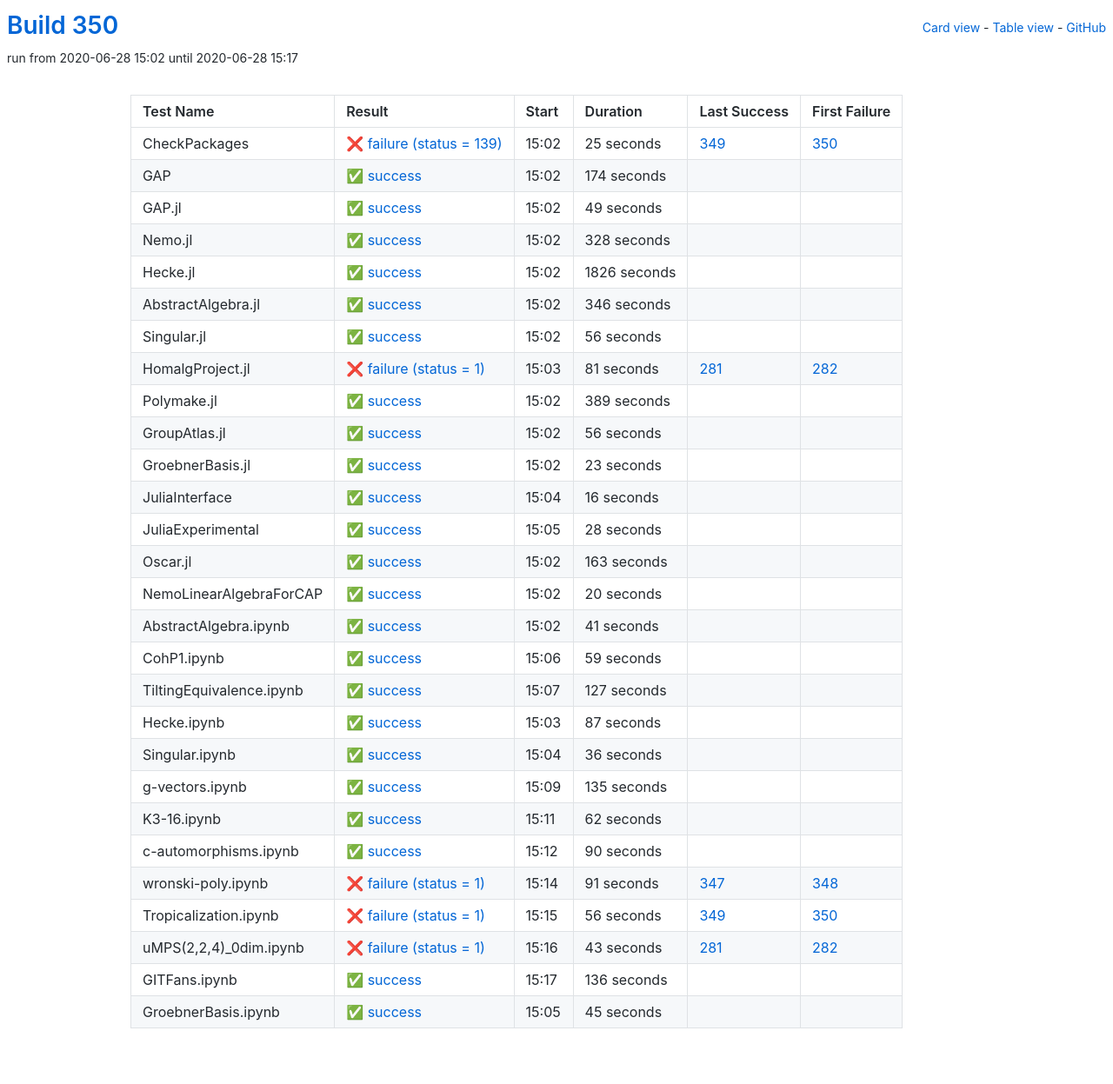
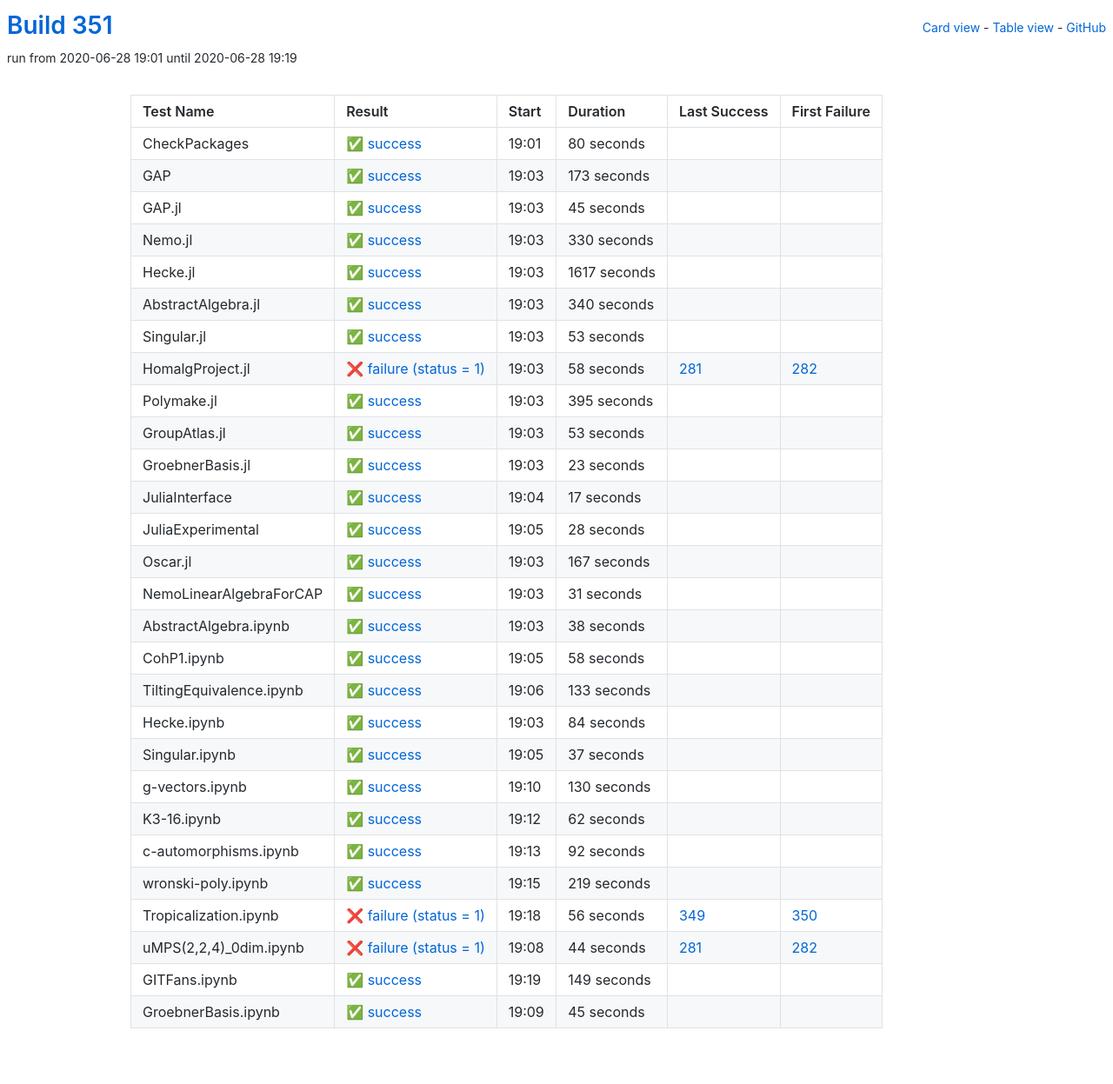
Before and after one commit to oscar-system/oscar-ci-status-stable, a Jekyll site: the page built from table.html, in a window 1280 px wide. Shown: the whole page at 87% size. Built offline with Jekyll 4.4.1, drawn with Linux system fonts in a browser that asks for light colours.

Commit message:
Build #351

```diff
--- a/_data/ci.yml
+++ b/_data/ci.yml
@@ -1,6 +1,6 @@
 ---
-build: 350
-build_url: https://oscarci.mathematik.uni-kl.de/job/oscar-stable/350/
+build: 351
+build_url: https://oscarci.mathematik.uni-kl.de/job/oscar-stable/351/
 job: oscar-stable
 organization: oscar-system
 repo: oscar-ci-status-stable
@@ -8,128 +8,128 @@ repourl: https://github.com/oscar-system/oscar-ci-status-stable
 tests:
 - name: CheckPackages
   id: checkpackages
-  log: https://oscarci.mathematik.uni-kl.de/job/oscar-stable/350/artifact/logs/build-350/CheckPackages.log
-  start: 2020-06-28 15:02
-  success: false
-  exitcode: 139
-  status: failure
-  duration: 25
-  last_success: 349
-  last_success_url: https://oscarci.mathematik.uni-kl.de/job/oscar-stable/349/
-  first_failure: 350
-  first_failure_url: https://oscarci.mathematik.uni-kl.de/job/oscar-stable/350/
-- name: GAP
-  id: gap
-  log: https://oscarci.mathematik.uni-kl.de/job/oscar-stable/350/artifact/logs/build-350/GAP.log
-  start: 2020-06-28 15:02
+  log: https://oscarci.mathematik.uni-kl.de/job/oscar-stable/351/artifact/logs/build-351/CheckPackages.log
+  start: 2020-06-28 19:01
   success: true
   exitcode: 0
   status: success
-  duration: 174
+  duration: 80
+  last_success: false
+  last_success_url:
+  first_failure: false
+  first_failure_url:
+- name: GAP
+  id: gap
+  log: https://oscarci.mathematik.uni-kl.de/job/oscar-stable/351/artifact/logs/build-351/GAP.log
+  start: 2020-06-28 19:03
+  success: true
+  exitcode: 0
+  status: success
+  duration: 173
   last_success: false
   last_success_url:
   first_failure: false
   first_failure_url:
 - name: GAP.jl
   id: gap-jl
-  log: https://oscarci.mathematik.uni-kl.de/job/oscar-stable/350/artifact/logs/build-350/GAP.jl.log
-  start: 2020-06-28 15:02
+  log: https://oscarci.mathematik.uni-kl.de/job/oscar-stable/351/artifact/logs/build-351/GAP.jl.log
+  start: 2020-06-28 19:03
   success: true
   exitcode: 0
   status: success
-  duration: 49
+  duration: 45
   last_success: false
   last_success_url:
   first_failure: false
   first_failure_url:
 - name: Nemo.jl
   id: nemo-jl
-  log: https://oscarci.mathematik.uni-kl.de/job/oscar-stable/350/artifact/logs/build-350/Nemo.jl.log
-  start: 2020-06-28 15:02
+  log: https://oscarci.mathematik.uni-kl.de/job/oscar-stable/351/artifact/logs/build-351/Nemo.jl.log
+  start: 2020-06-28 19:03
   success: true
   exitcode: 0
   status: success
-  duration: 328
+  duration: 330
   last_success: false
   last_success_url:
   first_failure: false
   first_failure_url:
 - name: Hecke.jl
   id: hecke-jl
-  log: https://oscarci.mathematik.uni-kl.de/job/oscar-stable/350/artifact/logs/build-350/Hecke.jl.log
-  start: 2020-06-28 15:02
+  log: https://oscarci.mathematik.uni-kl.de/job/oscar-stable/351/artifact/logs/build-351/Hecke.jl.log
+  start: 2020-06-28 19:03
   success: true
   exitcode: 0
   status: success
-  duration: 1826
+  duration: 1617
   last_success: false
   last_success_url:
   first_failure: false
   first_failure_url:
 - name: AbstractAlgebra.jl
   id: abstractalgebra-jl
-  log: https://oscarci.mathematik.uni-kl.de/job/oscar-stable/350/artifact/logs/build-350/AbstractAlgebra.jl.log
-  start: 2020-06-28 15:02
+  log: https://oscarci.mathematik.uni-kl.de/job/oscar-stable/351/artifact/logs/build-351/AbstractAlgebra.jl.log
+  start: 2020-06-28 19:03
   success: true
   exitcode: 0
   status: success
-  duration: 346
+  duration: 340
   last_success: false
   last_success_url:
   first_failure: false
   first_failure_url:
 - name: Singular.jl
   id: singular-jl
-  log: https://oscarci.mathematik.uni-kl.de/job/oscar-stable/350/artifact/logs/build-350/Singular.jl.log
-  start: 2020-06-28 15:02
+  log: https://oscarci.mathematik.uni-kl.de/job/oscar-stable/351/artifact/logs/build-351/Singular.jl.log
+  start: 2020-06-28 19:03
   success: true
   exitcode: 0
   status: success
-  duration: 56
+  duration: 53
   last_success: false
   last_success_url:
   first_failure: false
   first_failure_url:
 - name: HomalgProject.jl
   id: homalgproject-jl
-  log: https://oscarci.mathematik.uni-kl.de/job/oscar-stable/350/artifact/logs/build-350/HomalgProject.jl.log
-  start: 2020-06-28 15:03
+  log: https://oscarci.mathematik.uni-kl.de/job/oscar-stable/351/artifact/logs/build-351/HomalgProject.jl.log
+  start: 2020-06-28 19:03
   success: false
   exitcode: 1
   status: failure
-  duration: 81
+  duration: 58
   last_success: 281
   last_success_url: https://oscarci.mathematik.uni-kl.de/job/oscar-stable/281/
   first_failure: 282
   first_failure_url: https://oscarci.mathematik.uni-kl.de/job/oscar-stable/282/
 - name: Polymake.jl
   id: polymake-jl
-  log: https://oscarci.mathematik.uni-kl.de/job/oscar-stable/350/artifact/logs/build-350/Polymake.jl.log
-  start: 2020-06-28 15:02
+  log: https://oscarci.mathematik.uni-kl.de/job/oscar-stable/351/artifact/logs/build-351/Polymake.jl.log
+  start: 2020-06-28 19:03
   success: true
   exitcode: 0
   status: success
-  duration: 389
+  duration: 395
   last_success: false
   last_success_url:
   first_failure: false
   first_failure_url:
 - name: GroupAtlas.jl
   id: groupatlas-jl
-  log: https://oscarci.mathematik.uni-kl.de/job/oscar-stable/350/artifact/logs/build-350/GroupAtlas.jl.log
-  start: 2020-06-28 15:02
+  log: https://oscarci.mathematik.uni-kl.de/job/oscar-stable/351/artifact/logs/build-351/GroupAtlas.jl.log
+  start: 2020-06-28 19:03
   success: true
   exitcode: 0
   status: success
-  duration: 56
+  duration: 53
   last_success: false
   last_success_url:
   first_failure: false
   first_failure_url:
 - name: GroebnerBasis.jl
   id: groebnerbasis-jl
-  log: https://oscarci.mathematik.uni-kl.de/job/oscar-stable/350/artifact/logs/build-350/GroebnerBasis.jl.log
-  start: 2020-06-28 15:02
+  log: https://oscarci.mathematik.uni-kl.de/job/oscar-stable/351/artifact/logs/build-351/GroebnerBasis.jl.log
+  start: 2020-06-28 19:03
   success: true
   exitcode: 0
   status: success
@@ -140,20 +140,20 @@ tests:
   first_failure_url:
 - name: JuliaInterface
   id: juliainterface
-  log: https://oscarci.mathematik.uni-kl.de/job/oscar-stable/350/artifact/logs/build-350/JuliaInterface.log
-  start: 2020-06-28 15:04
+  log: https://oscarci.mathematik.uni-kl.de/job/oscar-stable/351/artifact/logs/build-351/JuliaInterface.log
+  start: 2020-06-28 19:04
   success: true
   exitcode: 0
   status: success
-  duration: 16
+  duration: 17
   last_success: false
   last_success_url:
   first_failure: false
   first_failure_url:
 - name: JuliaExperimental
   id: juliaexperimental
-  log: https://oscarci.mathematik.uni-kl.de/job/oscar-stable/350/artifact/logs/build-350/JuliaExperimental.log
-  start: 2020-06-28 15:05
+  log: https://oscarci.mathematik.uni-kl.de/job/oscar-stable/351/artifact/logs/build-351/JuliaExperimental.log
+  start: 2020-06-28 19:05
   success: true
   exitcode: 0
   status: success
@@ -164,104 +164,104 @@ tests:
   first_failure_url:
 - name: Oscar.jl
   id: oscar-jl
-  log: https://oscarci.mathematik.uni-kl.de/job/oscar-stable/350/artifact/logs/build-350/Oscar.jl.log
-  start: 2020-06-28 15:02
+  log: https://oscarci.mathematik.uni-kl.de/job/oscar-stable/351/artifact/logs/build-351/Oscar.jl.log
+  start: 2020-06-28 19:03
   success: true
   exitcode: 0
   status: success
-  duration: 163
+  duration: 167
   last_success: false
   last_success_url:
   first_failure: false
   first_failure_url:
 - name: NemoLinearAlgebraForCAP
   id: nemolinearalgebraforcap
-  log: https://oscarci.mathematik.uni-kl.de/job/oscar-stable/350/artifact/logs/build-350/NemoLinearAlgebraForCAP.log
-  start: 2020-06-28 15:02
+  log: https://oscarci.mathematik.uni-kl.de/job/oscar-stable/351/artifact/logs/build-351/NemoLinearAlgebraForCAP.log
+  start: 2020-06-28 19:03
   success: true
   exitcode: 0
   status: success
-  duration: 20
+  duration: 31
   last_success: false
   last_success_url:
   first_failure: false
   first_failure_url:
 - name: AbstractAlgebra.ipynb
   id: abstractalgebra-ipynb
-  log: https://oscarci.mathematik.uni-kl.de/job/oscar-stable/350/artifact/logs/build-350/AbstractAlgebra.ipynb.log
-  start: 2020-06-28 15:02
+  log: https://oscarci.mathematik.uni-kl.de/job/oscar-stable/351/artifact/logs/build-351/AbstractAlgebra.ipynb.log
+  start: 2020-06-28 19:03
   success: true
   exitcode: 0
   status: success
-  duration: 41
+  duration: 38
   last_success: false
   last_success_url:
   first_failure: false
   first_failure_url:
 - name: CohP1.ipynb
   id: cohp1-ipynb
-  log: https://oscarci.mathematik.uni-kl.de/job/oscar-stable/350/artifact/logs/build-350/CohP1.ipynb.log
-  start: 2020-06-28 15:06
+  log: https://oscarci.mathematik.uni-kl.de/job/oscar-stable/351/artifact/logs/build-351/CohP1.ipynb.log
+  start: 2020-06-28 19:05
   success: true
   exitcode: 0
   status: success
-  duration: 59
+  duration: 58
   last_success: false
   last_success_url:
   first_failure: false
   first_failure_url:
 - name: TiltingEquivalence.ipynb
   id: tiltingequivalence-ipynb
-  log: https://oscarci.mathematik.uni-kl.de/job/oscar-stable/350/artifact/logs/build-350/TiltingEquivalence.ipynb.log
-  start: 2020-06-28 15:07
+  log: https://oscarci.mathematik.uni-kl.de/job/oscar-stable/351/artifact/logs/build-351/TiltingEquivalence.ipynb.log
+  start: 2020-06-28 19:06
   success: true
   exitcode: 0
   status: success
-  duration: 127
+  duration: 133
   last_success: false
   last_success_url:
   first_failure: false
   first_failure_url:
 - name: Hecke.ipynb
   id: hecke-ipynb
-  log: https://oscarci.mathematik.uni-kl.de/job/oscar-stable/350/artifact/logs/build-350/Hecke.ipynb.log
-  start: 2020-06-28 15:03
+  log: https://oscarci.mathematik.uni-kl.de/job/oscar-stable/351/artifact/logs/build-351/Hecke.ipynb.log
+  start: 2020-06-28 19:03
   success: true
   exitcode: 0
   status: success
-  duration: 87
+  duration: 84
   last_success: false
   last_success_url:
   first_failure: false
   first_failure_url:
 - name: Singular.ipynb
   id: singular-ipynb
-  log: https://oscarci.mathematik.uni-kl.de/job/oscar-stable/350/artifact/logs/build-350/Singular.ipynb.log
-  start: 2020-06-28 15:04
+  log: https://oscarci.mathematik.uni-kl.de/job/oscar-stable/351/artifact/logs/build-351/Singular.ipynb.log
+  start: 2020-06-28 19:05
   success: true
   exitcode: 0
   status: success
-  duration: 36
+  duration: 37
   last_success: false
   last_success_url:
   first_failure: false
   first_failure_url:
 - name: g-vectors.ipynb
   id: g-vectors-ipynb
-  log: https://oscarci.mathematik.uni-kl.de/job/oscar-stable/350/artifact/logs/build-350/g-vectors.ipynb.log
-  start: 2020-06-28 15:09
+  log: https://oscarci.mathematik.uni-kl.de/job/oscar-stable/351/artifact/logs/build-351/g-vectors.ipynb.log
+  start: 2020-06-28 19:10
   success: true
   exitcode: 0
   status: success
-  duration: 135
+  duration: 130
   last_success: false
   last_success_url:
   first_failure: false
   first_failure_url:
 - name: K3-16.ipynb
   id: k3-16-ipynb
-  log: https://oscarci.mathematik.uni-kl.de/job/oscar-stable/350/artifact/logs/build-350/K3-16.ipynb.log
-  start: 2020-06-28 15:11
+  log: https://oscarci.mathematik.uni-kl.de/job/oscar-stable/351/artifact/logs/build-351/K3-16.ipynb.log
+  start: 2020-06-28 19:12
   success: true
   exitcode: 0
   status: success
@@ -272,32 +272,32 @@ tests:
   first_failure_url:
 - name: c-automorphisms.ipynb
   id: c-automorphisms-ipynb
-  log: https://oscarci.mathematik.uni-kl.de/job/oscar-stable/350/artifact/logs/build-350/c-automorphisms.ipynb.log
-  start: 2020-06-28 15:12
+  log: https://oscarci.mathematik.uni-kl.de/job/oscar-stable/351/artifact/logs/build-351/c-automorphisms.ipynb.log
+  start: 2020-06-28 19:13
   success: true
   exitcode: 0
   status: success
-  duration: 90
+  duration: 92
   last_success: false
   last_success_url:
   first_failure: false
   first_failure_url:
 - name: wronski-poly.ipynb
   id: wronski-poly-ipynb
-  log: https://oscarci.mathematik.uni-kl.de/job/oscar-stable/350/artifact/logs/build-350/wronski-poly.ipynb.log
-  start: 2020-06-28 15:14
-  success: false
-  exitcode: 1
-  status: failure
-  duration: 91
-  last_success: 347
-  last_success_url: https://oscarci.mathematik.uni-kl.de/job/oscar-stable/347/
-  first_failure: 348
-  first_failure_url: https://oscarci.mathematik.uni-kl.de/job/oscar-stable/348/
+  log: https://oscarci.mathematik.uni-kl.de/job/oscar-stable/351/artifact/logs/build-351/wronski-poly.ipynb.log
+  start: 2020-06-28 19:15
+  success: true
+  exitcode: 0
+  status: success
+  duration: 219
+  last_success: false
+  last_success_url:
+  first_failure: false
+  first_failure_url:
 - name: Tropicalization.ipynb
   id: tropicalization-ipynb
-  log: https://oscarci.mathematik.uni-kl.de/job/oscar-stable/350/artifact/logs/build-350/Tropicalization.ipynb.log
-  start: 2020-06-28 15:15
+  log: https://oscarci.mathematik.uni-kl.de/job/oscar-stable/351/artifact/logs/build-351/Tropicalization.ipynb.log
+  start: 2020-06-28 19:18
   success: false
   exitcode: 1
   status: failure
@@ -308,32 +308,32 @@ tests:
   first_failure_url: https://oscarci.mathematik.uni-kl.de/job/oscar-stable/350/
 - name: uMPS(2,2,4)_0dim.ipynb
   id: umps-2-2-4-0dim-ipynb
-  log: https://oscarci.mathematik.uni-kl.de/job/oscar-stable/350/artifact/logs/build-350/uMPS-2-2-4-_0dim.ipynb.log
-  start: 2020-06-28 15:16
+  log: https://oscarci.mathematik.uni-kl.de/job/oscar-stable/351/artifact/logs/build-351/uMPS-2-2-4-_0dim.ipynb.log
+  start: 2020-06-28 19:08
   success: false
   exitcode: 1
   status: failure
-  duration: 43
+  duration: 44
   last_success: 281
   last_success_url: https://oscarci.mathematik.uni-kl.de/job/oscar-stable/281/
   first_failure: 282
   first_failure_url: https://oscarci.mathematik.uni-kl.de/job/oscar-stable/282/
 - name: GITFans.ipynb
   id: gitfans-ipynb
-  log: https://oscarci.mathematik.uni-kl.de/job/oscar-stable/350/artifact/logs/build-350/GITFans.ipynb.log
-  start: 2020-06-28 15:17
+  log: https://oscarci.mathematik.uni-kl.de/job/oscar-stable/351/artifact/logs/build-351/GITFans.ipynb.log
+  start: 2020-06-28 19:19
   success: true
   exitcode: 0
   status: success
-  duration: 136
+  duration: 149
   last_success: false
   last_success_url:
   first_failure: false
   first_failure_url:
 - name: GroebnerBasis.ipynb
   id: groebnerbasis-ipynb
-  log: https://oscarci.mathematik.uni-kl.de/job/oscar-stable/350/artifact/logs/build-350/GroebnerBasis.ipynb.log
-  start: 2020-06-28 15:05
+  log: https://oscarci.mathematik.uni-kl.de/job/oscar-stable/351/artifact/logs/build-351/GroebnerBasis.ipynb.log
+  start: 2020-06-28 19:09
   success: true
   exitcode: 0
   status: success
```
Also changed, not shown: README.md.
